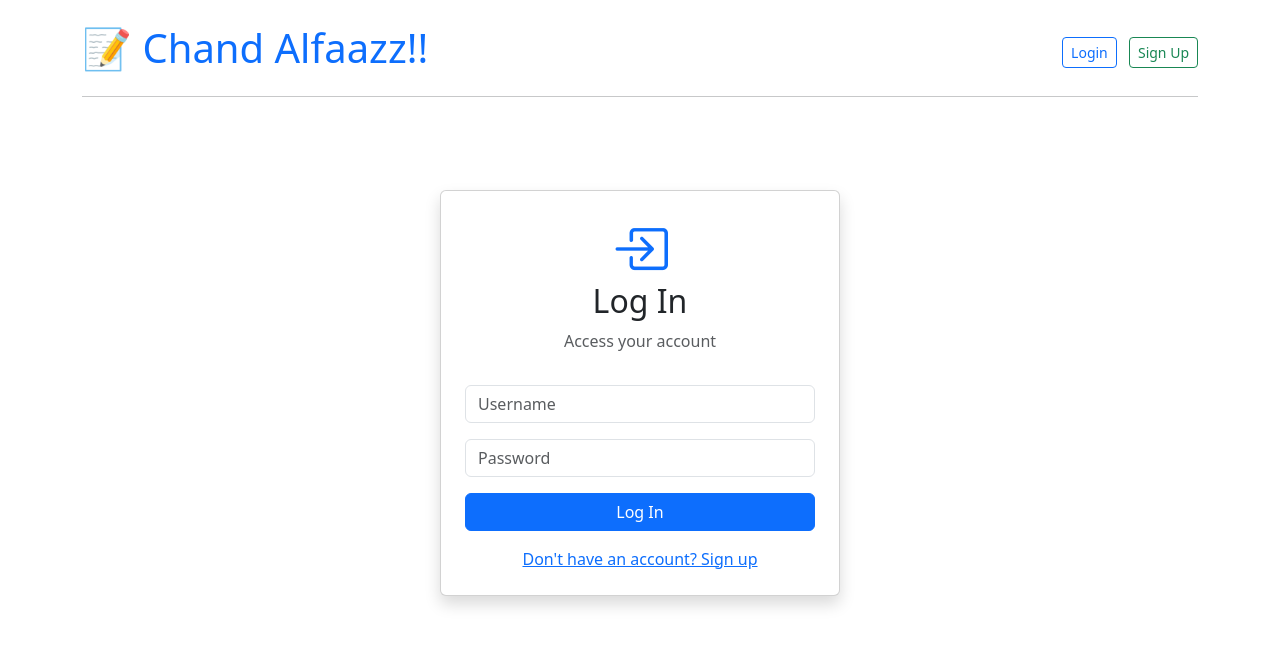
After one commit to Aniket2110m/Chand-Alfaazz, a Flask app: page /login in a window 1280 px wide. The commit adds this page. Shown: the top 672 px of the page. Run offline with Flask 3, Linux system fonts and the light colour scheme.

Commit message:
Prepare for Render deployment (port, requirements, render.yaml)

```diff
--- a/app.py
+++ b/app.py
@@ -1,11 +1,22 @@
-from flask import Flask, render_template, request, redirect, url_for, flash
+from flask import Flask, render_template, request, redirect, url_for, flash, session
 from flask_sqlalchemy import SQLAlchemy
+from werkzeug.security import generate_password_hash, check_password_hash
 from datetime import datetime
+import os
 
 app = Flask(__name__)
 app.config['SQLALCHEMY_DATABASE_URI'] = 'sqlite:///blog.db'
-app.config['SECRET_KEY'] = 'your_secret_key_here'  # Needed for flash messages
+app.config['SECRET_KEY'] = 'your_secret_key_here'  # Needed for flash messages and sessions
 db = SQLAlchemy(app)
+
+# User model
+
+
+class User(db.Model):
+    id = db.Column(db.Integer, primary_key=True)
+    username = db.Column(db.String(80), unique=True, nullable=False)
+    password_hash = db.Column(db.String(128), nullable=False)
+
 
 # Blog post model
 
@@ -23,6 +34,46 @@ class Comment(db.Model):
     author = db.Column(db.String(50), nullable=False, default='Anonymous')
     content = db.Column(db.Text, nullable=False)
     date_posted = db.Column(db.DateTime, default=datetime.utcnow)
+
+
+@app.route('/signup', methods=['GET', 'POST'])
+def signup():
+    if request.method == 'POST':
+        username = request.form['username']
+        password = request.form['password']
+        if User.query.filter_by(username=username).first():
+            flash('Username already exists.', 'danger')
+            return redirect(url_for('signup'))
+        user = User(username=username, password_hash=generate_password_hash(password))
+        db.session.add(user)
+        db.session.commit()
+        flash('Signup successful! Please log in.', 'success')
+        return redirect(url_for('login'))
+    return render_template('signup.html')
+
+
+@app.route('/login', methods=['GET', 'POST'])
+def login():
+    if request.method == 'POST':
+        username = request.form['username']
+        password = request.form['password']
+        user = User.query.filter_by(username=username).first()
+        if user and check_password_hash(user.password_hash, password):
+            session['user_id'] = user.id
+            session['username'] = user.username
+            flash('Logged in successfully!', 'success')
+            return redirect(url_for('index'))
+        else:
+            flash('Invalid username or password.', 'danger')
+    return render_template('login.html')
+
+
+@app.route('/logout')
+def logout():
+    session.pop('user_id', None)
+    session.pop('username', None)
+    flash('Logged out successfully.', 'info')
+    return redirect(url_for('index'))
 
 
 @app.route('/', methods=['GET', 'POST'])
@@ -96,6 +147,7 @@ def page_not_found(e):
 
 
 if __name__ == '__main__':
+    port = int(os.environ.get('PORT', 10000))
     with app.app_context():
         db.create_all()
-    app.run(debug=True)
+    app.run(host='0.0.0.0', port=port)
--- a/requirements.txt
+++ b/requirements.txt
@@ -1,2 +1,3 @@
 flask
 flask_sqlalchemy
+werkzeug
--- a/templates/base.html
+++ b/templates/base.html
@@ -6,6 +6,7 @@
     <meta name="viewport" content="width=device-width, initial-scale=1">
     <link rel="icon" type="image/png" href="https://cdn-icons-png.flaticon.com/512/1828/1828884.png">
     <link href="https://cdn.jsdelivr.net/npm/bootstrap@5.3.0/dist/css/bootstrap.min.css" rel="stylesheet">
+    <link rel="stylesheet" href="https://cdn.jsdelivr.net/npm/bootstrap-icons@1.11.3/font/bootstrap-icons.min.css">
     <style>
         @media (max-width: 768px) {
             .container {
@@ -24,7 +25,18 @@
 </head>
 <body>
     <div class="container mt-4">
-        <h1><a href="/" class="text-decoration-none">📝 Chand Alfaazz!!</a></h1>
+        <div class="d-flex justify-content-between align-items-center">
+            <h1><a href="/" class="text-decoration-none">📝 Chand Alfaazz!!</a></h1>
+            <div>
+                {% if session.get('user_id') %}
+                    <span class="me-2">Hello, {{ session['username'] }}!</span>
+                    <a href="{{ url_for('logout') }}" class="btn btn-outline-danger btn-sm">Logout</a>
+                {% else %}
+                    <a href="{{ url_for('login') }}" class="btn btn-outline-primary btn-sm me-2">Login</a>
+                    <a href="{{ url_for('signup') }}" class="btn btn-outline-success btn-sm">Sign Up</a>
+                {% endif %}
+            </div>
+        </div>
         <hr>
         {% with messages = get_flashed_messages(with_categories=true) %}
           {% if messages %}
--- /dev/null
+++ b/templates/login.html
@@ -0,0 +1,24 @@
+{% extends "base.html" %}
+{% block content %}
+<div class="d-flex justify-content-center align-items-center" style="min-height:70vh;">
+  <div class="card shadow p-4" style="max-width:400px; width:100%;">
+    <div class="text-center mb-3">
+      <span class="display-4 text-primary"><i class="bi bi-box-arrow-in-right"></i></span>
+      <h2 class="mb-2">Log In</h2>
+      <p class="text-muted">Access your account</p>
+    </div>
+    <form method="POST">
+      <div class="mb-3">
+        <input class="form-control" name="username" placeholder="Username" required>
+      </div>
+      <div class="mb-3">
+        <input class="form-control" name="password" type="password" placeholder="Password" required>
+      </div>
+      <button class="btn btn-primary w-100">Log In</button>
+    </form>
+    <div class="mt-3 text-center">
+      <a href="{{ url_for('signup') }}">Don't have an account? Sign up</a>
+    </div>
+  </div>
+</div>
+{% endblock %}
```
Also changed, not shown: render.yaml (added, +7 -0 lines), templates/signup.html (added, +24 -0 lines), instance/blog.db.
